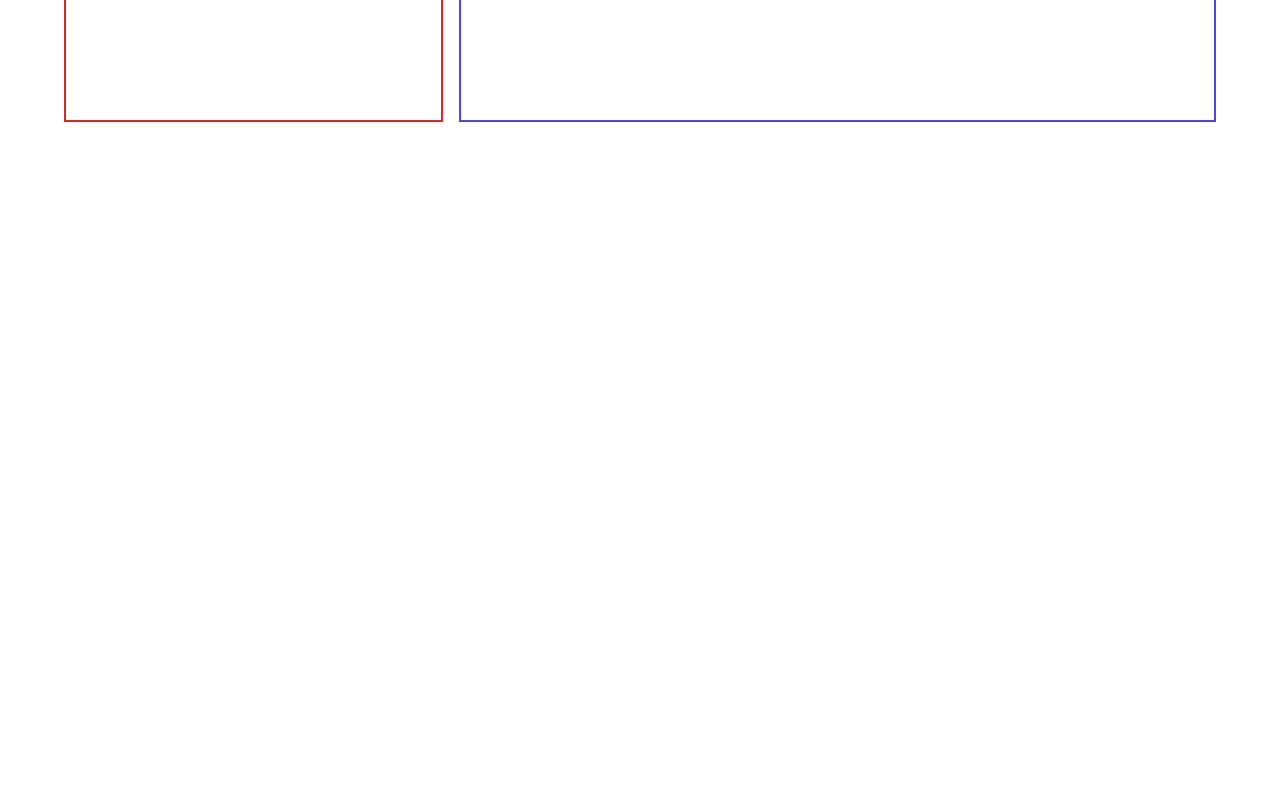
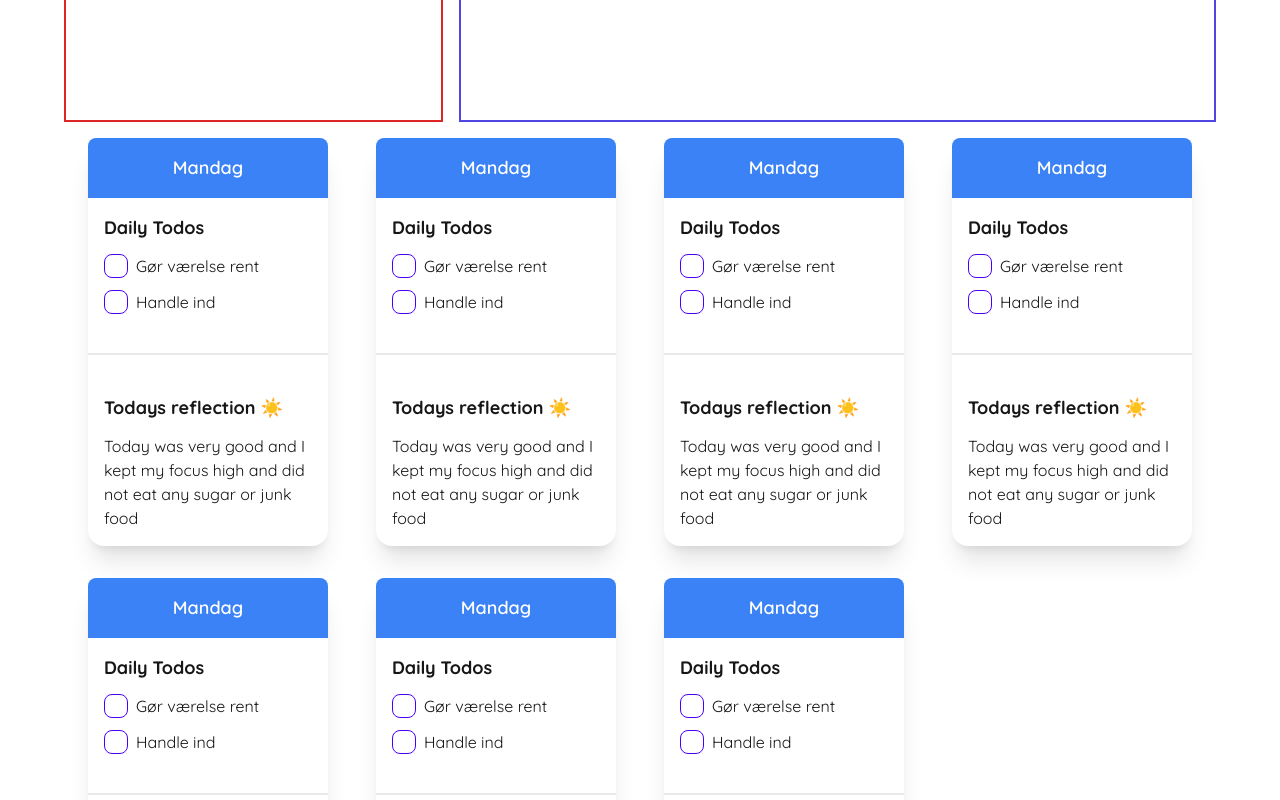
Before and after one commit to NumanBashir/dream_and_do_digital, a Next.js app: page / in a window 1280 px wide. Shown: the part 440-1240 px from the top of the page. Before the commit the page ends 800 px from the top, so only its background shows below. Built offline with nearby package versions, Linux system fonts and the light colour scheme.

Commit message:
design of cardview

```diff
--- a/app/page.tsx
+++ b/app/page.tsx
@@ -1,9 +1,10 @@
-import Image from "next/image";
+import DayView from "@/components/DayView";
 
 export default function Home() {
   return (
-    <section className="w-full flex-center flex-col text-5xl">
-      <h1 className="font-medium">Welcome to Dream & Do Digital</h1>
+    <>
+      <section className="w-full flex-center flex-col">
+        <h1 className="font-medium text-5xl">Welcome to Dream & Do Digital</h1>
         <div className="flex w-full gap-4 mt-8">
           <div className="basis-1/3 border-2 border-red-600 h-96">
             <div className="flex flex-col gap-4 px-4">
@@ -30,5 +31,15 @@ export default function Home() {
           <div className="basis-2/3 border-2 border-indigo-600 h-96"></div>
         </div>
       </section>
+      <div className="grid grid-cols-1 sm:grid-cols-2 lg:grid-cols-4 justify-items-center">
+        <DayView />
+        <DayView />
+        <DayView />
+        <DayView />
+        <DayView />
+        <DayView />
+        <DayView />
+      </div>
+    </>
   );
 }
--- /dev/null
+++ b/components/DayView.tsx
@@ -0,0 +1,39 @@
+import React from "react";
+
+const DayView = () => {
+  return (
+    <div>
+      <div className="card bg-base-100 w-60 shadow-xl my-4">
+        <div className="bg-blue-500 text-white py-4 px-6 rounded-t-lg">
+          <h2 className="text-lg font-semibold flex-center">Mandag</h2>
+        </div>
+
+        {/* Todos section */}
+        <div className="p-4 space-y-3">
+          <h1 className="text-lg font-bold">Daily Todos</h1>
+          <label className="flex items-center space-x-2">
+            <input type="checkbox" className="checkbox checkbox-primary" />
+            <span>Gør værelse rent</span>
+          </label>
+          <label className="flex items-center space-x-2">
+            <input type="checkbox" className="checkbox checkbox-primary" />
+            <span>Handle ind</span>
+          </label>
+        </div>
+
+        <div className="divider"></div>
+
+        {/* Reflection section */}
+        <div className="p-4 space-y-3">
+          <h1 className="text-lg font-bold">Todays reflection ☀️</h1>
+          <p>
+            Today was very good and I kept my focus high and did not eat any
+            sugar or junk food
+          </p>
+        </div>
+      </div>
+    </div>
+  );
+};
+
+export default DayView;
--- a/package.json
+++ b/package.json
@@ -21,6 +21,7 @@
     "@types/node": "^20",
     "@types/react": "^19",
     "@types/react-dom": "^19",
+    "daisyui": "^4.12.23",
     "postcss": "^8",
     "tailwindcss": "^3.4.1",
     "typescript": "^5"
--- a/tailwind.config.ts
+++ b/tailwind.config.ts
@@ -14,5 +14,5 @@ export default {
       },
     },
   },
-  plugins: [],
+  plugins: [require("daisyui")],
 } satisfies Config;
```
Also changed, not shown: 1 other file (tests, documents, lock files or other folders). Lines whose indentation alone changed are shown as unchanged.
